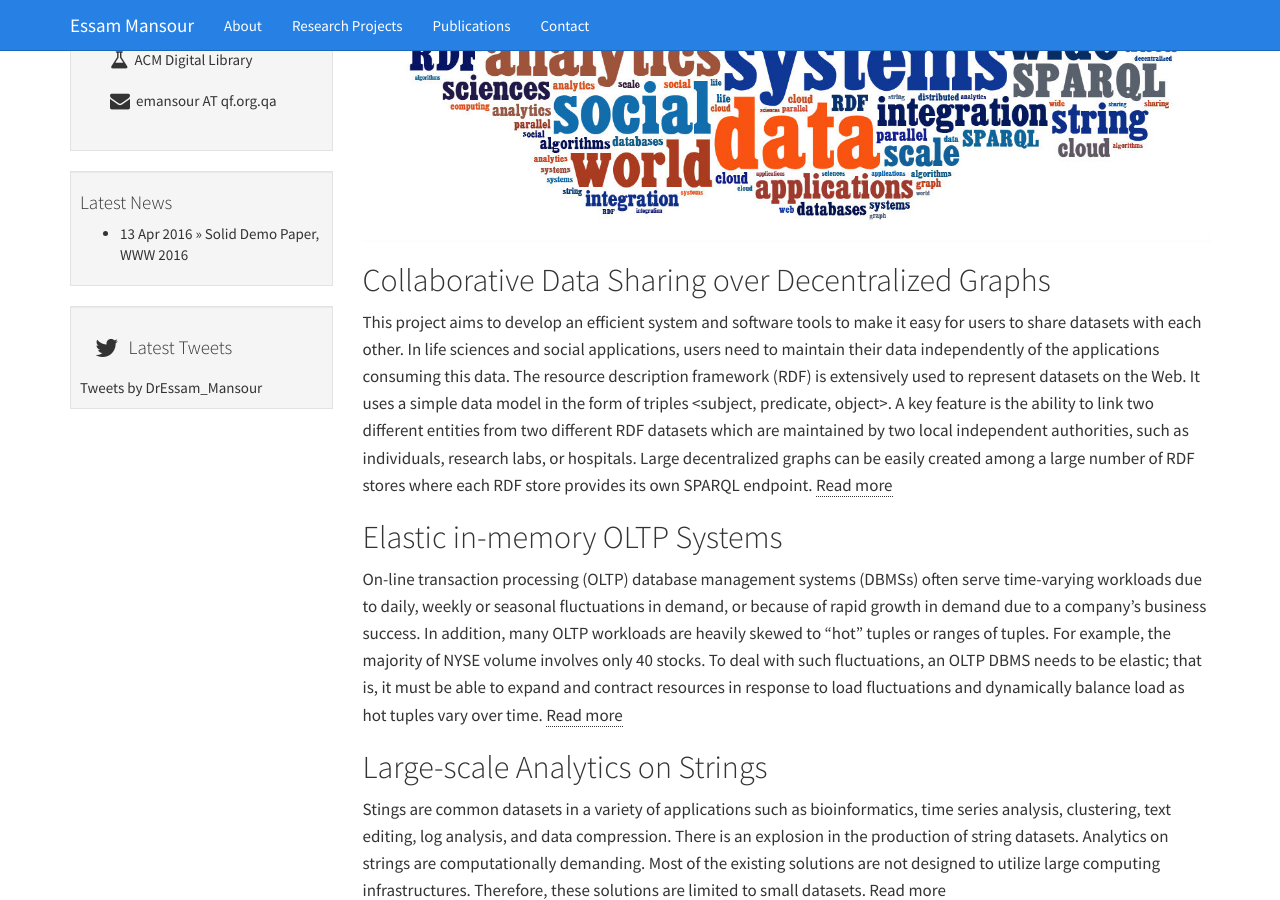
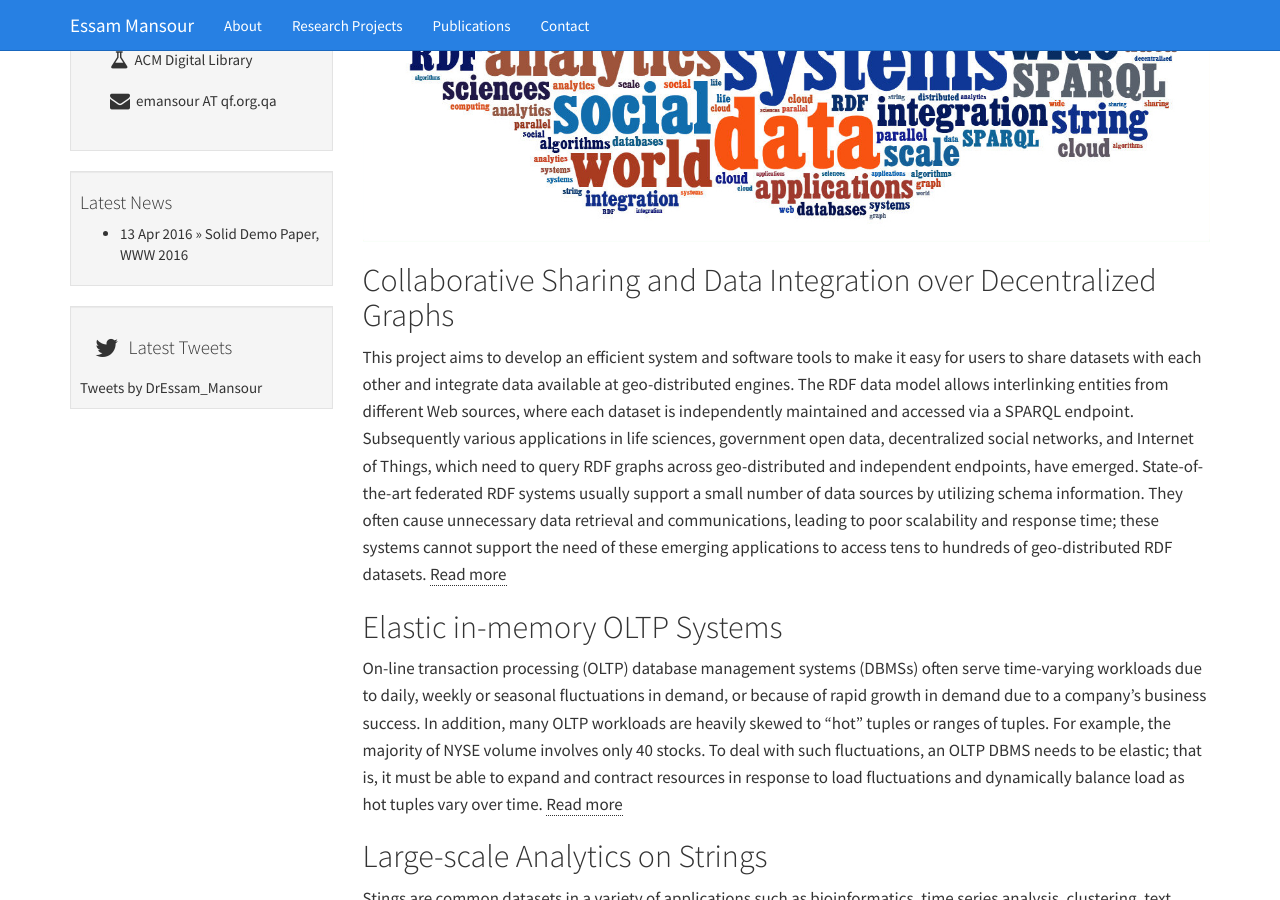
Before and after one commit to mansoure/mansoure.github.io, a Jekyll site: the page built from research/index.md, in a window 1280 px wide and 900 px high, scrolled down 420 px. Built offline with Jekyll 4.4.1, drawn with Linux system fonts in a browser that asks for light colours; comment, search, counter and statistics services are not loaded.

Commit message:
research updates

```diff
--- a/research/index.md
+++ b/research/index.md
@@ -8,9 +8,9 @@ title: Research Projects
 ![crosscloud](/research/essamWordCloud.jpg)
 
 
-## Collaborative Data Sharing over Decentralized Graphs
+## Collaborative Sharing and Data Integration over Decentralized Graphs
 
-This project aims to develop an efficient system and software tools to make it easy for users to share datasets with each other. In life sciences and social applications, users need to maintain their data independently of the applications consuming this data. The resource description framework (RDF) is extensively used to represent datasets on the Web. It uses a simple data model in the form of triples <subject, predicate, object>. A key feature is the ability to link two different entities from two different RDF datasets which are maintained by two local independent authorities, such as individuals, research labs, or hospitals. Large decentralized graphs can be easily created among a large number of RDF stores where each RDF store provides its own SPARQL endpoint. [Read more](/research/meccano/)
+This project aims to develop an efficient system and software tools to make it easy for users to share datasets with each other and integrate data available at geo-distributed engines. The RDF data model allows interlinking entities from different Web sources, where each dataset is independently maintained and accessed via a SPARQL endpoint. Subsequently various applications in life sciences, government open data, decentralized social networks, and Internet of Things, which need to query RDF graphs across geo-distributed and independent endpoints, have emerged. State-of-the-art federated RDF systems usually support a small number of data sources by utilizing schema information. They often cause unnecessary data retrieval and communications, leading to poor scalability and response time; these systems cannot support the need of these emerging applications to access tens to hundreds of geo-distributed RDF datasets. [Read more](/research/meccano/)
 
 
 
```
